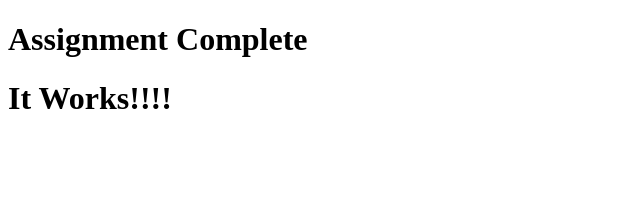
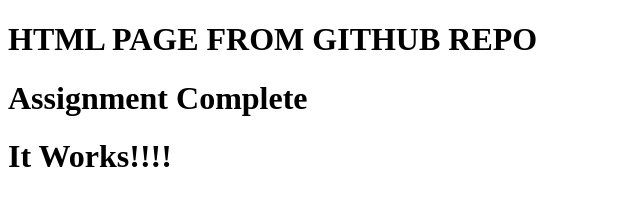
Before and after one commit to ImHimanshuAnand/B9IS121, a plain HTML site: page index.html in a window 1280 px wide. Shown: the whole page, without its empty margins (0-640 px from the left). Drawn offline with Linux system fonts and the light colour scheme.

Commit message:
final1 submission

```diff
--- a/index.html
+++ b/index.html
@@ -6,6 +6,7 @@
     <title>Test Ansible Deploy</title>
 </head>
 <body>
+    <h1>HTML PAGE FROM GITHUB REPO</h1>
     <h1>Assignment Complete</h1>
     <h1>It Works!!!!</h1>
 </body>
```
Also changed, not shown: 3 other files.
